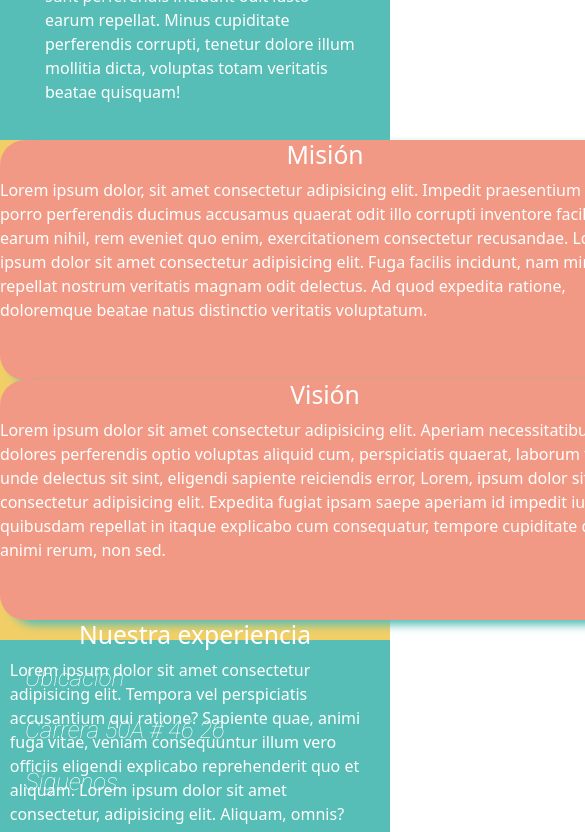
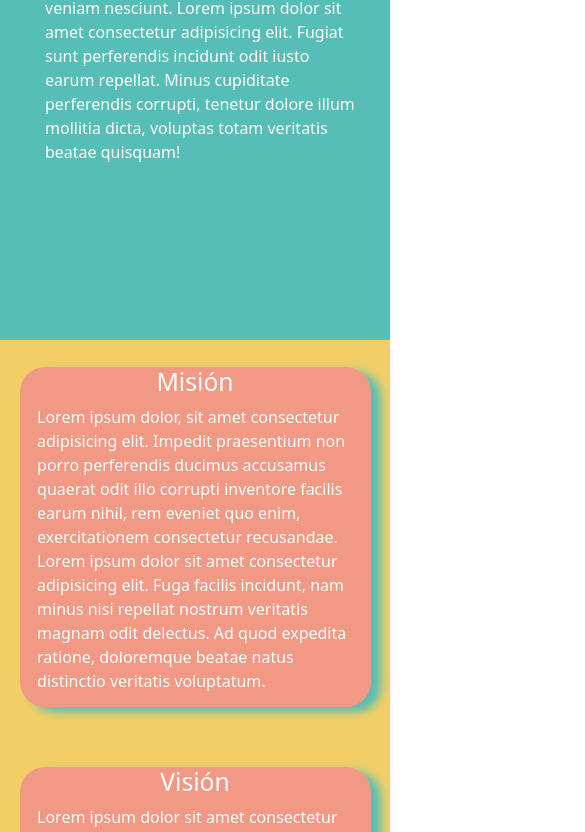
Before and after one commit to camilobeta1998/Proyecto-final, a website: page pages/nosotros.html in a window 390 px wide. Shown: the part 800-1632 px from the top of the page, 585 px wide, since content can reach past the window. Drawn offline with nearby package versions, Linux system fonts and the light colour scheme.

Commit message:
se termino las vista mobile, mediana y desktop de Nosotros

```diff
--- a/scss/component/_maquetacionHome.scss
+++ b/scss/component/_maquetacionHome.scss
@@ -169,7 +169,7 @@
 @media only screen and (max-width: 480px) {
   .grid-containerNosotros {
     display: grid;
-    grid-template-rows: 90px 250px 600px 500px 400px;
+    grid-template-rows: 90px 250px 800px 1200px 400px;
     grid-template-columns: 100%;
     grid-template-areas:
       "header"
--- a/scss/component/nosotros/nosotros.scss
+++ b/scss/component/nosotros/nosotros.scss
@@ -93,6 +93,11 @@
         color: $color-letras;
         position: relative;
         right: 15px;
+        @media only screen and (max-width: 480px) {
+          position: relative;
+          right: 15px;
+          bottom: 90px;
+        }
       }
       p {
         color: $color-letras;
@@ -104,6 +109,7 @@
         @media only screen and (max-width: 480px) {
           position: relative;
           right: 35px;
+          bottom: 90px;
         }
       }
     }
@@ -123,6 +129,8 @@
       flex-direction: row;
       justify-content: space-around;
       flex-wrap: wrap;
+      height: 800px;
+
       div {
         &:hover {
           transform: scale(1.1);
@@ -135,12 +143,20 @@
         height: 240px;
         border-radius: 25px;
         box-shadow: 10px 5px 10px $shadow;
+        /*estilo mobile de las cajitas de la sectionTres de Nosotros*/
+        @media only screen and (max-width: 480px) {
+          width: 90%;
+          height: 340px;
+        }
         h2 {
           color: $color-letras;
         }
         p {
           @media only screen and (min-width: 481px) and (max-width: 960px) {
             width: 80%;
+          }
+          @media only screen and (max-width: 480px) {
+            width: 90%;
           }
           color: $color-letras;
           width: 650px;
@@ -155,21 +171,28 @@
     .sectionTresNosotros__contenedor2 {
       display: flex;
       flex-direction: column;
-      justify-content: center;
+      justify-content: flex-start;
       align-items: center;
       position: relative;
       h2 {
         color: $color-letras;
+        position: relative;
+        bottom: 45px;
       }
       p {
         color: $color-letras;
         width: 95%;
+        @media only screen and (max-width: 480px) {
+          width: 90%;
+          position: relative;
+          bottom: 30px;
+        }
       }
     }
     .cajita2 {
       @media only screen and (min-width: 481px) and (max-width: 960px) {
         position: relative;
-        top: 25px;
+        top: 42px;
       }
     }
   }
```
Also changed, not shown: css/style.css, 1 other file.
